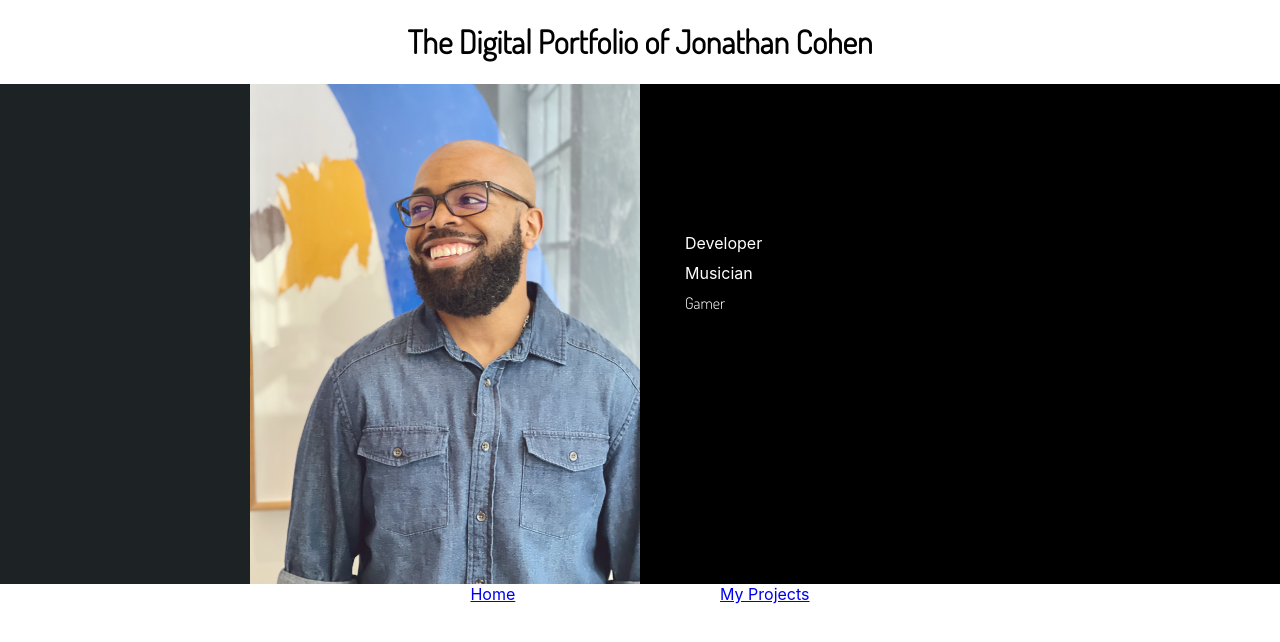
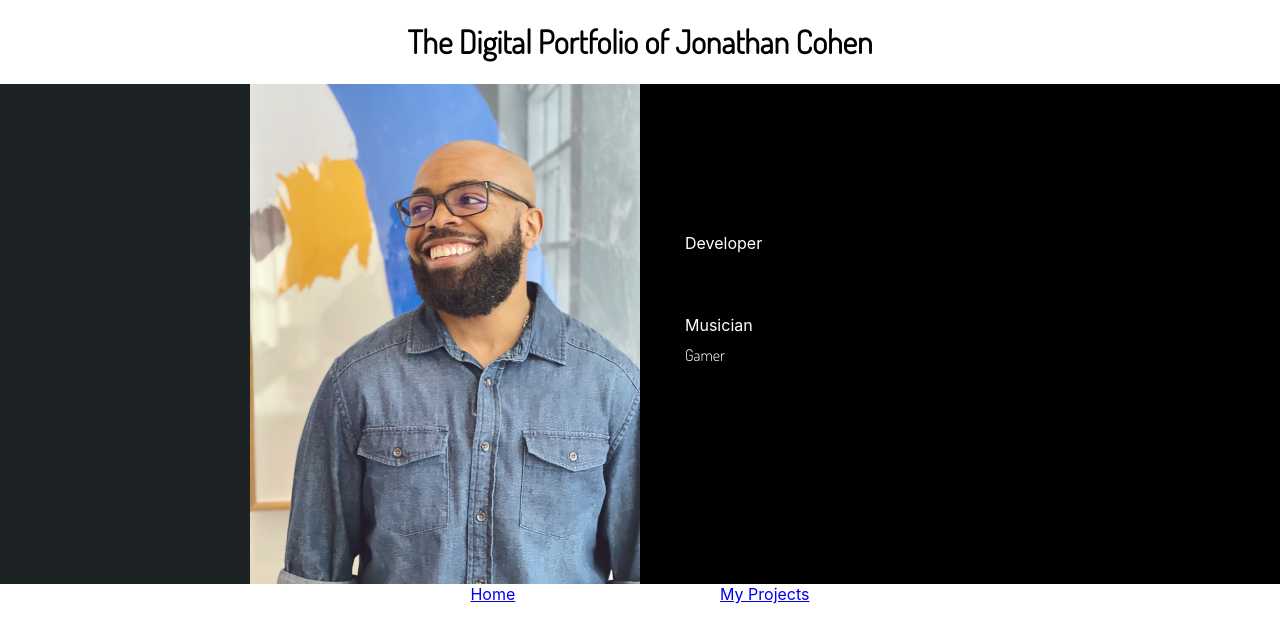
Before and after one commit to JDC1492/portfolio_front, a React (Create React App) app: page / in a window 1280 px wide. Shown: the top 642 px of the page. Built offline with nearby package versions, Linux system fonts and the light colour scheme.

Commit message:
started the work on the hover animation

```diff
--- a/package.json
+++ b/package.json
@@ -13,7 +13,7 @@
     "react-redux": "^7.2.6",
     "react-router": "^6.2.1",
     "react-router-dom": "^6.2.1",
-    "react-scripts": "5.0.0",
+    "react-scripts": "^3.0.1",
     "redux": "^4.1.2",
     "redux-thunk": "^2.4.1",
     "web-vitals": "^2.1.4"
--- a/src/App.css
+++ b/src/App.css
@@ -79,3 +79,11 @@
 h1 {
   font-family: "Dosis", sans-serif;
 }
+
+li:hover {
+  color: #61dafb;
+}
+
+div > p {
+  display: hidden;
+}
--- a/src/components/homeComponents/HomeList.js
+++ b/src/components/homeComponents/HomeList.js
@@ -5,6 +5,9 @@ const Homelist = () => {
     <>
       <ul>
         <li className="homeList dev">Developer</li>
+        <div>
+          <p> Stoicism is pretty interesting. </p>
+        </div>
         <li className="homeList musc">Musician</li>
         <li className="homeList gamer">Gamer</li>
       </ul>
```
Also changed, not shown: 1 other file (tests, documents, lock files or other folders).
